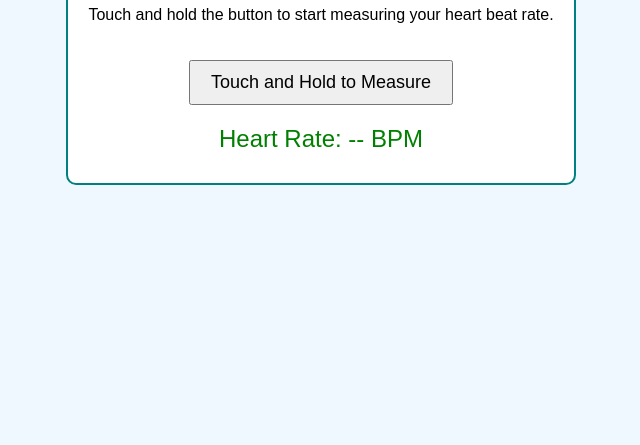
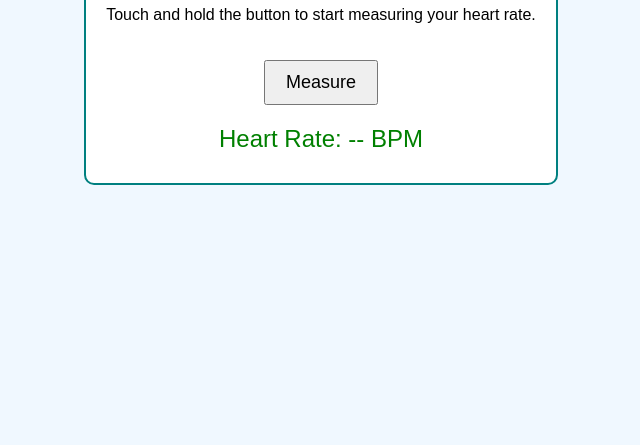
Before and after one commit to Haruna-ADUSTECH/Hyper_Indecator-, a plain HTML site: page index.html in a window 1280 px wide. Shown: the part 355-800 px from the top of the page, without its empty margins (319-959 px from the left). Drawn offline with Linux system fonts and the light colour scheme.

Commit message:
Update index.html

```diff
--- a/index.html
+++ b/index.html
@@ -9,8 +9,9 @@
 <body>
     <div class="container">
         <h1>Hyper_Indicator</h1>
-        <p>Touch and hold the button to start measuring your heart beat rate.</p>
-        <button id="startButton">Touch and Hold to Measure</button>
+        <p>Touch and hold the button to start measuring your heart rate.</p>
+        <!-- Rounded, animated button -->
+        <button id="startButton" class="round-button">Measure</button>
         <div id="heartRateDisplay">Heart Rate: -- BPM</div>
         <div id="resultDisplay"></div>
     </div>
```
